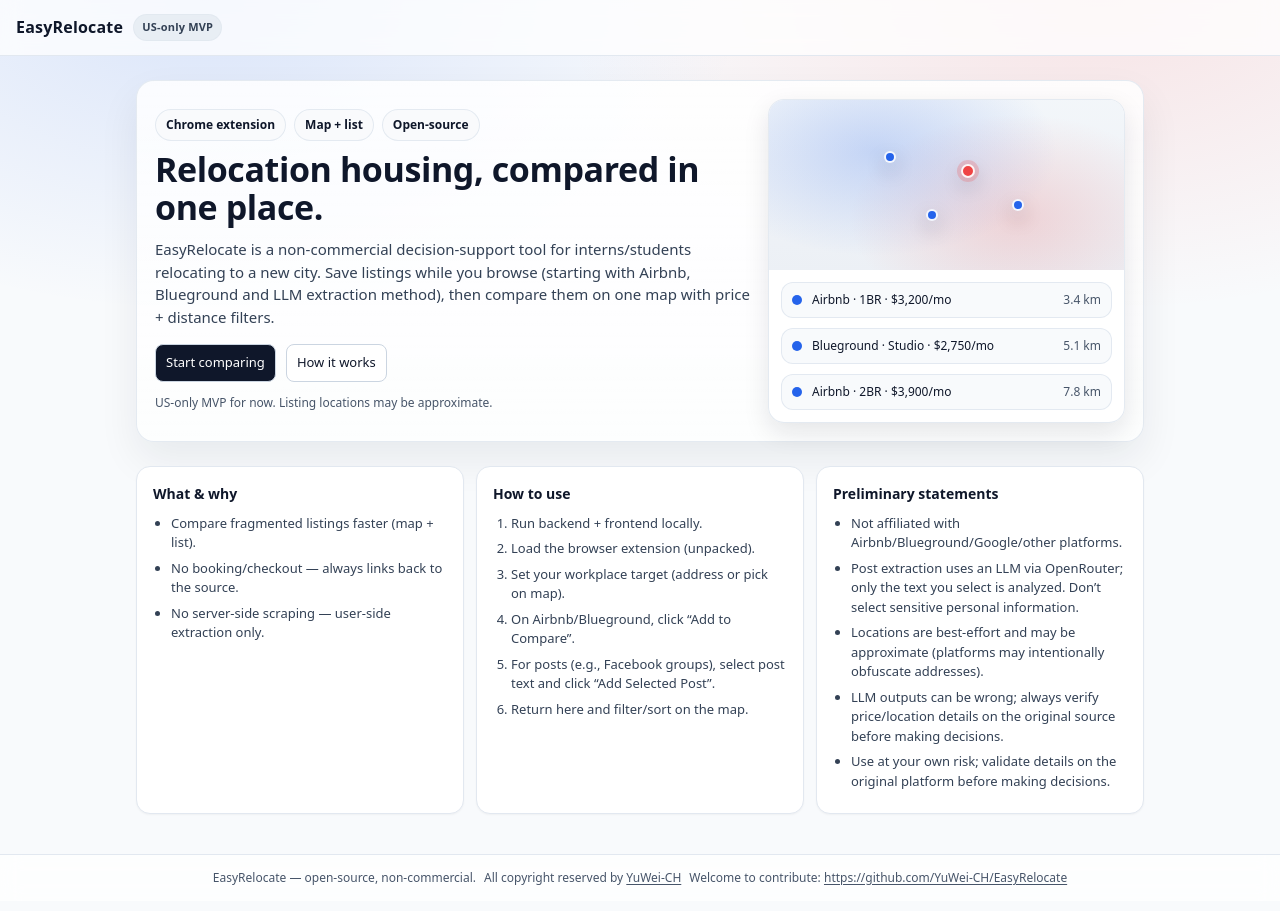
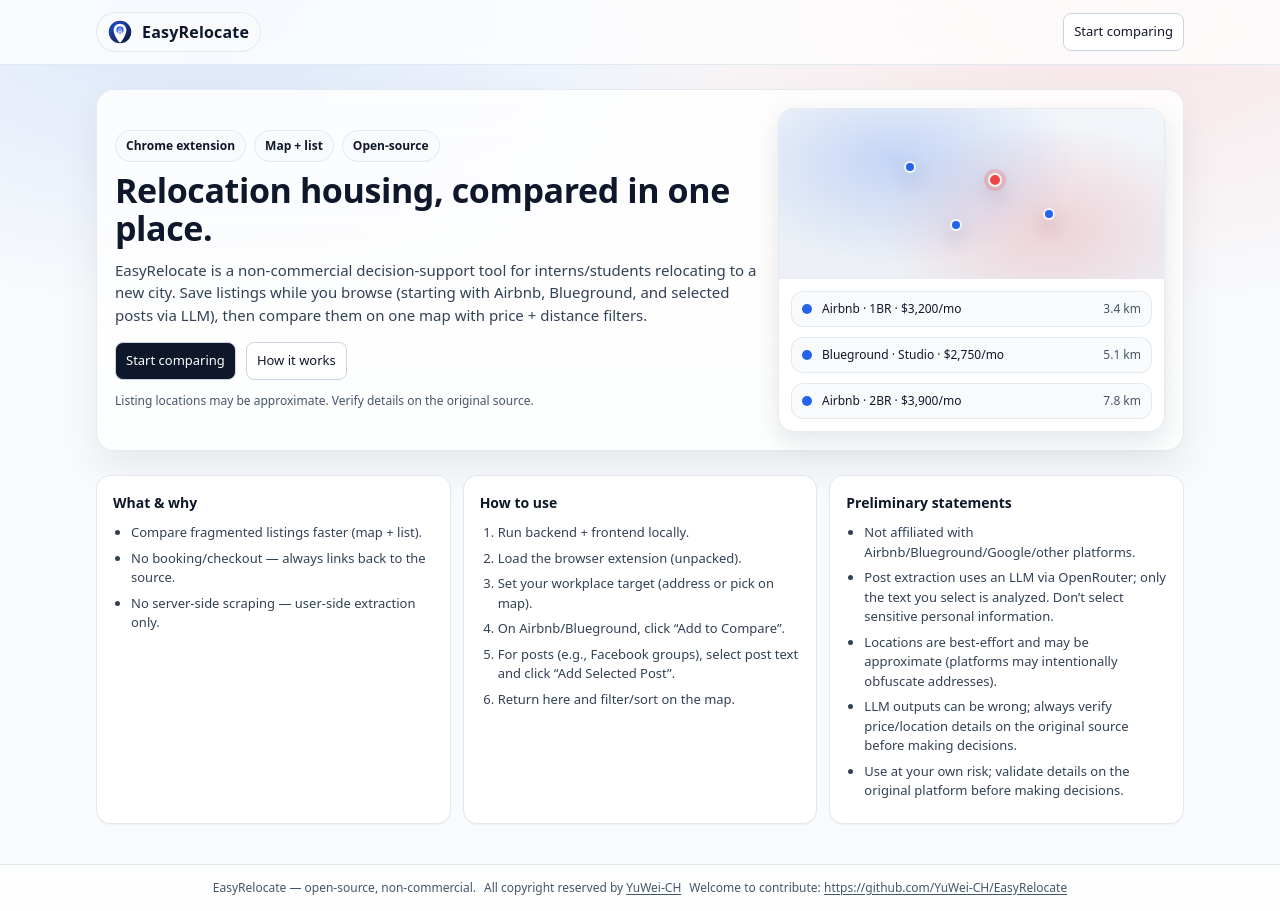
Before and after one commit to YuWei-CH/EasyRelocate, a React app in the folder frontend/: page /#/ in a window 1280 px wide. Built offline with nearby package versions, Linux system fonts and the light colour scheme; no server answers; the HTML template or start-up script is replaced by a standard one.

Commit message:
Update doc && main page

```diff
--- a/frontend/src/App.css
+++ b/frontend/src/App.css
@@ -22,10 +22,24 @@
 .brandLink {
   color: inherit;
   text-decoration: none;
+  display: inline-flex;
+  align-items: center;
+  gap: 10px;
+  padding: 6px 10px;
+  border-radius: 999px;
+  border: 1px solid rgba(226, 232, 240, 0.9);
+  background: rgba(248, 250, 252, 0.9);
 }
 
 .brandLink:hover {
-  text-decoration: underline;
+  background: rgba(241, 245, 249, 1);
+  border-color: rgba(203, 213, 225, 0.9);
+}
+
+.brandLogo {
+  width: 22px;
+  height: 22px;
+  display: block;
 }
 
 .header .hint {
@@ -274,7 +288,7 @@
   display: flex;
   align-items: center;
   justify-content: space-between;
-  padding: 14px 16px;
+  padding: 12px 0;
   border-bottom: 1px solid #e2e8f0;
   background: rgba(255, 255, 255, 0.75);
   backdrop-filter: blur(10px);
@@ -283,28 +297,49 @@
   z-index: 10;
 }
 
-.landingBrand {
-  font-weight: 800;
+.landingHeaderInner {
+  width: min(1120px, 100%);
+  margin: 0 auto;
+  padding: 0 16px;
+  display: flex;
+  align-items: center;
+  justify-content: space-between;
+}
+
+.landingBrandButton {
+  font-weight: 850;
   letter-spacing: 0.2px;
   color: #0f172a;
+  display: inline-flex;
+  align-items: center;
+  gap: 10px;
+  text-decoration: none;
+  padding: 7px 11px;
+  border-radius: 999px;
+  border: 1px solid rgba(226, 232, 240, 0.9);
+  background: rgba(248, 250, 252, 0.9);
+}
+
+.landingBrandButton:hover {
+  background: rgba(241, 245, 249, 1);
+  border-color: rgba(203, 213, 225, 0.9);
+}
+
+.landingBrandLogo {
+  width: 24px;
+  height: 24px;
+  display: block;
+}
+
+.landingHeaderActions {
   display: flex;
   align-items: center;
   gap: 10px;
 }
 
-.landingBrandTag {
-  font-size: 11px;
-  font-weight: 700;
-  padding: 4px 8px;
-  border-radius: 999px;
-  color: #334155;
-  background: rgba(226, 232, 240, 0.7);
-  border: 1px solid rgba(226, 232, 240, 0.9);
-}
-
 .landingMain {
   flex: 1;
-  width: min(1040px, 100%);
+  width: min(1120px, 100%);
   margin: 0 auto;
   padding: 24px 16px 40px 16px;
 }
--- a/frontend/src/pages/ComparePage.tsx
+++ b/frontend/src/pages/ComparePage.tsx
@@ -547,11 +547,17 @@ function App() {
         <div>
           <h1>
             <Link className="brandLink" to="/">
+              <img
+                className="brandLogo"
+                src="/easyrelocate-logo.svg"
+                alt=""
+                aria-hidden="true"
+              />
               EasyRelocate
             </Link>
           </h1>
           <div className="hint">
-            US-only MVP: save listings via the extension, then compare here.
+            Save listings via the extension, then compare here.
           </div>
         </div>
         <div className="actions">
--- a/frontend/src/pages/LandingPage.tsx
+++ b/frontend/src/pages/LandingPage.tsx
@@ -6,8 +6,21 @@ export default function LandingPage() {
   return (
     <div className="landing">
       <header className="landingHeader">
-        <div className="landingBrand">
-          EasyRelocate <span className="landingBrandTag">US-only MVP</span>
+        <div className="landingHeaderInner">
+          <Link className="landingBrandButton" to="/">
+            <img
+              className="landingBrandLogo"
+              src="/easyrelocate-logo.svg"
+              alt=""
+              aria-hidden="true"
+            />
+            EasyRelocate
+          </Link>
+          <div className="landingHeaderActions">
+            <Link className="button secondary" to="/compare">
+              Start comparing
+            </Link>
+          </div>
         </div>
       </header>
 
@@ -24,8 +37,8 @@ export default function LandingPage() {
               <p>
                 EasyRelocate is a non-commercial decision-support tool for interns/students
                 relocating to a new city. Save listings while you browse (starting with
-                Airbnb, Blueground and LLM extraction method), then compare them on one map with price + distance
-                filters.
+                Airbnb, Blueground, and selected posts via LLM), then compare them on one map with
+                price + distance filters.
               </p>
               <div className="landingCtas">
                 <Link className="button" to="/compare">
@@ -41,7 +54,7 @@ export default function LandingPage() {
                 </a>
               </div>
               <div className="landingNote">
-                US-only MVP for now. Listing locations may be approximate.
+                Listing locations may be approximate. Verify details on the original source.
               </div>
             </div>
 
```
Also changed, not shown: frontend/public/easyrelocate-logo.svg (added), 2 other files (tests, documents, lock files or other folders).
